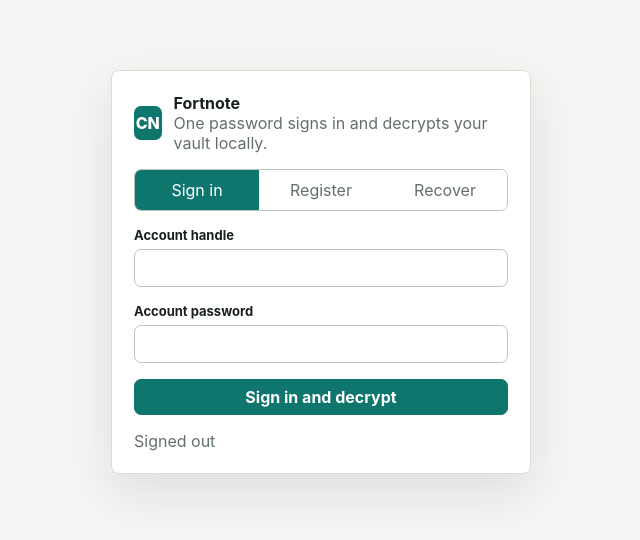
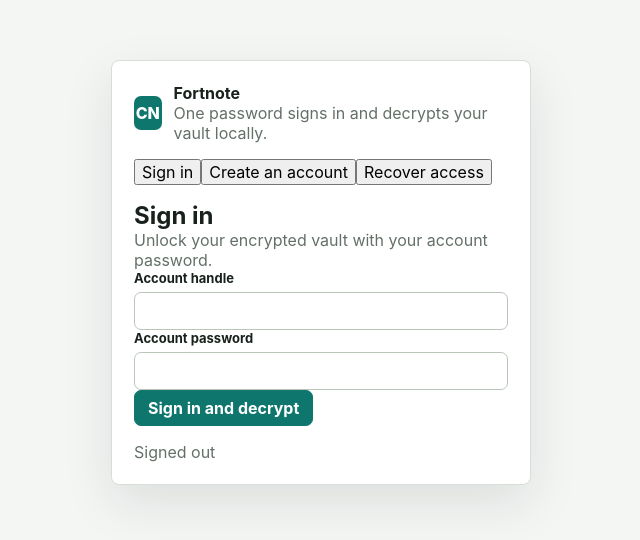
Before and after one commit to ritlo/Fortnote, a React (Vite) app in the folder apps/client/: page / in a window 1280 px wide. Shown: the part 128-668 px from the top of the page, without its empty margins (319-959 px from the left). Built offline with nearby package versions, Linux system fonts and the light colour scheme; no server answers; what @blocknote/core, libsodium-wrappers-sumo would draw is missing.

Commit message:
feat: add separate auth forms

```diff
--- a/apps/client/src/components/AuthScreen.tsx
+++ b/apps/client/src/components/AuthScreen.tsx
@@ -1,22 +1,278 @@
+import { useState } from "react";
+import { normalizeAccountHandle } from "../api";
 import { useAuthActions } from "../hooks/useAuthActions";
-import { useAppStore } from "../store/appStore";
-import { normalizeAccountHandle } from "../api";
+import { useAppStore, type AuthMode } from "../store/appStore";
+
+interface AccountHandleFieldProps {
+  username: string;
+  onChange: (value: string) => void;
+  onBlur: () => void;
+  showHint?: boolean;
+}
+
+function AccountHandleField({
+  username,
+  onChange,
+  onBlur,
+  showHint = false
+}: AccountHandleFieldProps) {
+  return (
+    <>
+      <label>
+        Account handle
+        <input
+          autoCapitalize="none"
+          autoComplete="username"
+          value={username}
+          onChange={(event) => {
+            onChange(event.target.value);
+          }}
+          onBlur={onBlur}
+        />
+      </label>
+      {showHint ? (
+        <p className="muted">
+          Use 3–64 lowercase letters, numbers, dots, underscores, or hyphens.
+        </p>
+      ) : null}
+    </>
+  );
+}
+
+interface AuthNavigationProps {
+  authMode: AuthMode;
+  onSelect: (mode: AuthMode) => void;
+}
+
+function AuthNavigation({ authMode, onSelect }: AuthNavigationProps) {
+  return (
+    <nav className="auth-nav" aria-label="Authentication">
+      <button
+        className={authMode === "login" ? "current" : ""}
+        type="button"
+        aria-current={authMode === "login" ? "page" : undefined}
+        onClick={() => {
+          onSelect("login");
+        }}
+      >
+        Sign in
+      </button>
+      <button
+        className={authMode === "register" ? "current" : ""}
+        type="button"
+        aria-current={authMode === "register" ? "page" : undefined}
+        onClick={() => {
+          onSelect("register");
+        }}
+      >
+        Create an account
+      </button>
+      <button
+        className={authMode === "recover" ? "current" : ""}
+        type="button"
+        aria-current={authMode === "recover" ? "page" : undefined}
+        onClick={() => {
+          onSelect("recover");
+        }}
+      >
+        Recover access
+      </button>
+    </nav>
+  );
+}
+
+function LoginForm() {
+  const username = useAppStore((state) => state.username);
+  const password = useAppStore((state) => state.password);
+  const setUsername = useAppStore((state) => state.setUsername);
+  const setPassword = useAppStore((state) => state.setPassword);
+  const { submitAuth } = useAuthActions();
+
+  return (
+    <form
+      className="auth-form"
+      onSubmit={(event) => {
+        event.preventDefault();
+        void submitAuth();
+      }}
+    >
+      <div className="auth-form-heading">
+        <h2>Sign in</h2>
+        <p>Unlock your encrypted vault with your account password.</p>
+      </div>
+      <AccountHandleField
+        username={username}
+        onChange={setUsername}
+        onBlur={() => {
+          setUsername(normalizeAccountHandle(username));
+        }}
+      />
+      <label>
+        Account password
+        <input
+          type="password"
+          autoComplete="current-password"
+          value={password}
+          onChange={(event) => {
+            setPassword(event.target.value);
+          }}
+        />
+      </label>
+      <button className="primary" type="submit">
+        Sign in and decrypt
+      </button>
+    </form>
+  );
+}
+
+function RegisterForm() {
+  const username = useAppStore((state) => state.username);
+  const password = useAppStore((state) => state.password);
+  const setUsername = useAppStore((state) => state.setUsername);
+  const setPassword = useAppStore((state) => state.setPassword);
+  const { submitAuth } = useAuthActions();
+  const [confirmPassword, setConfirmPassword] = useState("");
+  const [validationError, setValidationError] = useState<string | null>(null);
+
+  return (
+    <form
+      className="auth-form"
+      onSubmit={(event) => {
+        event.preventDefault();
+        if (password !== confirmPassword) {
+          setValidationError("Passwords do not match");
+          return;
+        }
+        setValidationError(null);
+        void submitAuth();
+      }}
+    >
+      <div className="auth-form-heading">
+        <h2>Register</h2>
+        <p>Create a new encrypted vault.</p>
+      </div>
+      <AccountHandleField
+        username={username}
+        onChange={setUsername}
+        onBlur={() => {
+          setUsername(normalizeAccountHandle(username));
+        }}
+        showHint
+      />
+      <label>
+        Account password
+        <input
+          type="password"
+          autoComplete="new-password"
+          value={password}
+          onChange={(event) => {
+            setPassword(event.target.value);
+          }}
+        />
+      </label>
+      <label>
+        Confirm password
+        <input
+          type="password"
+          autoComplete="new-password"
+          value={confirmPassword}
+          onChange={(event) => {
+            setConfirmPassword(event.target.value);
+            setValidationError(null);
+          }}
+        />
+      </label>
+      {validationError ? <p className="error" role="alert">{validationError}</p> : null}
+      <button className="primary" type="submit">
+        Create encrypted vault
+      </button>
+    </form>
+  );
+}
+
+function RecoverForm() {
+  const username = useAppStore((state) => state.username);
+  const recoveryInput = useAppStore((state) => state.recoveryInput);
+  const recoveryNewPassword = useAppStore((state) => state.recoveryNewPassword);
+  const setUsername = useAppStore((state) => state.setUsername);
+  const setRecoveryInput = useAppStore((state) => state.setRecoveryInput);
+  const setRecoveryNewPassword = useAppStore((state) => state.setRecoveryNewPassword);
+  const { submitAuth } = useAuthActions();
+  const [confirmNewPassword, setConfirmNewPassword] = useState("");
+  const [validationError, setValidationError] = useState<string | null>(null);
+
+  return (
+    <form
+      className="auth-form"
+      onSubmit={(event) => {
+        event.preventDefault();
+        if (recoveryNewPassword !== confirmNewPassword) {
+          setValidationError("Passwords do not match");
+          return;
+        }
+        setValidationError(null);
+        void submitAuth();
+      }}
+    >
+      <div className="auth-form-heading">
+        <h2>Recover account</h2>
+        <p>Use your recovery key to set a new account password.</p>
+      </div>
+      <AccountHandleField
+        username={username}
+        onChange={setUsername}
+        onBlur={() => {
+          setUsername(normalizeAccountHandle(username));
+        }}
+      />
+      <label>
+        Recovery key
+        <input
+          autoComplete="one-time-code"
+          value={recoveryInput}
+          onChange={(event) => {
+            setRecoveryInput(event.target.value);
+          }}
+        />
+      </label>
+      <label>
+        New account password
+        <input
+          type="password"
+          autoComplete="new-password"
+          value={recoveryNewPassword}
+          onChange={(event) => {
+            setRecoveryNewPassword(event.target.value);
+          }}
+        />
+      </label>
+      <label>
+        Confirm new password
+        <input
+          type="password"
+          autoComplete="new-password"
+          value={confirmNewPassword}
+          onChange={(event) => {
+            setConfirmNewPassword(event.target.value);
+            setValidationError(null);
+          }}
+        />
+      </label>
+      {validationError ? <p className="error" role="alert">{validationError}</p> : null}
+      <button className="primary" type="submit">
+        Recover and decrypt
+      </button>
+    </form>
+  );
+}
 
 export function AuthScreen() {
   const authMode = useAppStore((state) => state.authMode);
-  const username = useAppStore((state) => state.username);
-  const password = useAppStore((state) => state.password);
-  const recoveryInput = useAppStore((state) => state.recoveryInput);
-  const recoveryNewPassword = useAppStore((state) => state.recoveryNewPassword);
   const recoverySecret = useAppStore((state) => state.recoverySecret);
   const error = useAppStore((state) => state.error);
   const status = useAppStore((state) => state.status);
   const setAuthMode = useAppStore((state) => state.setAuthMode);
-  const setUsername = useAppStore((state) => state.setUsername);
-  const setPassword = useAppStore((state) => state.setPassword);
-  const setRecoveryInput = useAppStore((state) => state.setRecoveryInput);
-  const setRecoveryNewPassword = useAppStore((state) => state.setRecoveryNewPassword);
-  const { copyRecoverySecret, submitAuth } = useAuthActions();
+  const { copyRecoverySecret } = useAuthActions();
 
   return (
     <main className="auth-screen">
@@ -29,104 +285,16 @@ export function AuthScreen() {
           </div>
         </div>
 
-        <div className="segmented">
-          <button
-            className={authMode === "login" ? "active" : ""}
-            type="button"
-            onClick={() => {
-              setAuthMode("login");
-            }}
-          >
-            Sign in
-          </button>
-          <button
-            className={authMode === "register" ? "active" : ""}
-            type="button"
-            onClick={() => {
-              setAuthMode("register");
-            }}
-          >
-            Register
-          </button>
-          <button
-            className={authMode === "recover" ? "active" : ""}
-            type="button"
-            onClick={() => {
-              setAuthMode("recover");
-            }}
-          >
-            Recover
-          </button>
-        </div>
-
-        <label>
-          Account handle
-          <input
-            autoCapitalize="none"
-            autoComplete="username"
-            value={username}
-            onChange={(event) => {
-              setUsername(event.target.value);
-            }}
-            onBlur={() => {
-              setUsername(normalizeAccountHandle(username));
-            }}
-          />
-        </label>
-        {authMode === "register" ? (
-          <p className="muted">
-            Use 3–64 lowercase letters, numbers, dots, underscores, or hyphens.
-          </p>
-        ) : null}
-        {authMode === "recover" ? (
-          <>
-            <label>
-              Recovery key
-              <input
-                value={recoveryInput}
-                onChange={(event) => {
-                  setRecoveryInput(event.target.value);
-                }}
-              />
-            </label>
-            <label>
-              New account password
-              <input
-                type="password"
-                value={recoveryNewPassword}
-                onChange={(event) => {
-                  setRecoveryNewPassword(event.target.value);
-                }}
-              />
-            </label>
-          </>
+        <AuthNavigation authMode={authMode} onSelect={setAuthMode} />
+        {authMode === "login" ? (
+          <LoginForm />
+        ) : authMode === "register" ? (
+          <RegisterForm />
         ) : (
-          <label>
-            Account password
-            <input
-              type="password"
-              value={password}
-              onChange={(event) => {
-                setPassword(event.target.value);
-              }}
-            />
-          </label>
+          <RecoverForm />
         )}
 
         {error ? <p className="error">{error}</p> : null}
-        <button
-          className="primary"
-          type="button"
-          onClick={() => {
-            void submitAuth();
-          }}
-        >
-          {authMode === "register"
-            ? "Create encrypted vault"
-            : authMode === "recover"
-              ? "Recover and decrypt"
-              : "Sign in and decrypt"}
-        </button>
         <p
           className="muted"
           role={status.toLowerCase().includes("handle repair") ? "alert" : undefined}
```
